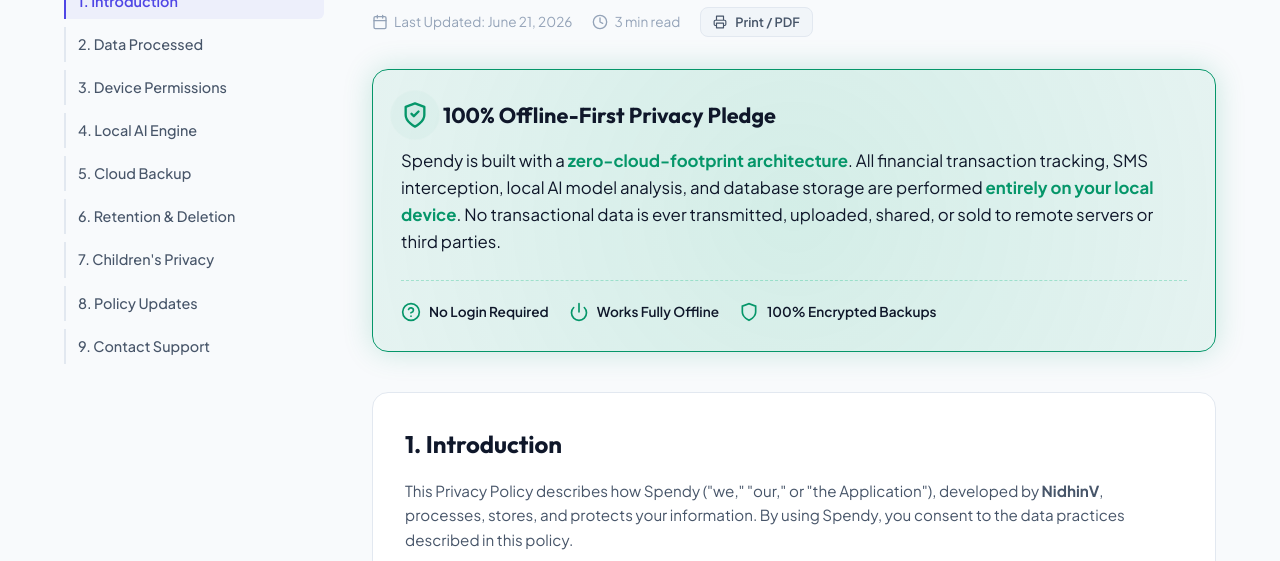
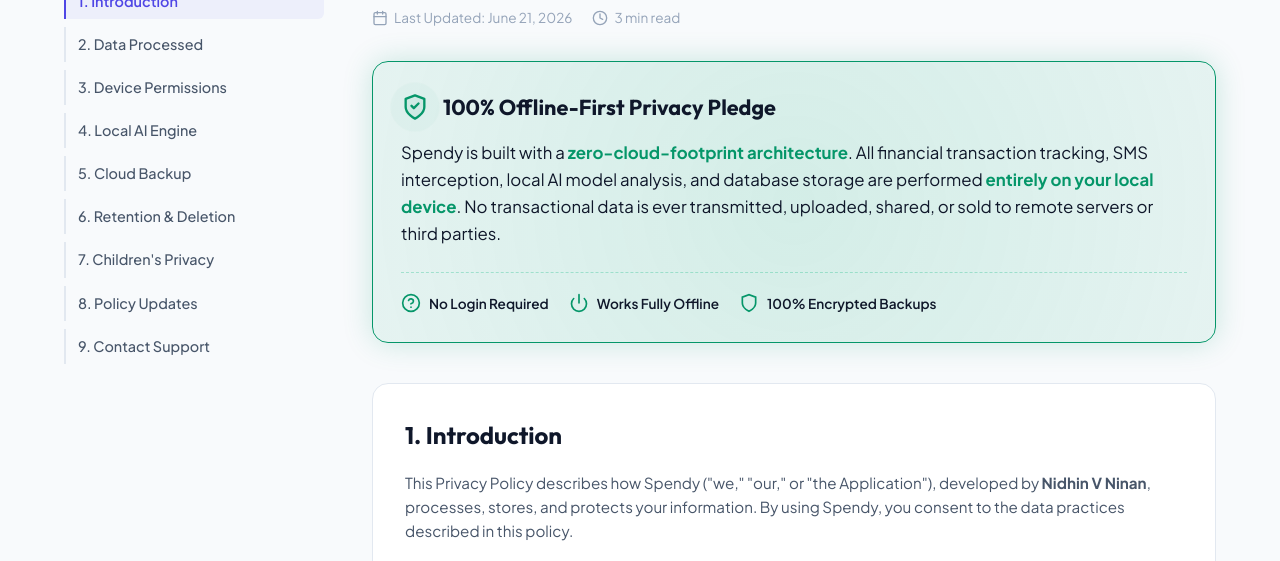
Before and after one commit to nidhin29/privacy, a website built with Vite: page index.html in a window 1280 px wide. Shown: the part 171-732 px from the top of the page. Built offline with nearby package versions, Linux system fonts and the light colour scheme.

Commit message:
chore: remove Print/PDF button and associated event listeners

```diff
--- a/app.js
+++ b/app.js
@@ -325,12 +325,6 @@
         });
     });
 
-    // ==========================================
-    // 8. Print Document Integration
-    // ==========================================
-    const printBtn = document.getElementById('print-btn');
-    printBtn.addEventListener('click', () => {
-        window.print();
-    });
+
 
 });
--- a/index.html
+++ b/index.html
@@ -7,7 +7,7 @@
     <!-- Primary SEO Meta Tags -->
     <title>Privacy Policy - Spendy (100% Offline-First Finance)</title>
     <meta name="description" content="Read the Privacy Policy for Spendy, a 100% offline-first finance tracker. Learn how we protect your transaction data, SMS alerts, and camera scans entirely on-device with zero cloud footprint.">
-    <meta name="author" content="NidhinV">
+    <meta name="author" content="Nidhin V Ninan">
     <meta name="robots" content="index, follow">
 
     <!-- Open Graph / Facebook -->
@@ -122,12 +122,7 @@
                         </svg>
                         3 min read
                     </span>
-                    <button id="print-btn" class="btn btn-secondary btn-sm" aria-label="Print or download PDF">
-                        <svg width="14" height="14" viewBox="0 0 24 24" fill="none" xmlns="http://www.w3.org/2000/svg">
-                            <path d="M6 9V2H18V9M6 18H4C2.89543 18 2 17.1046 2 16V11C2 9.89543 2.89543 9 4 9H20C21.1046 9 22 9.89543 22 11V16C22 17.1046 21.1046 18 20 18H18M6 14H18V22H6V14Z" stroke="currentColor" stroke-width="2" stroke-linecap="round" stroke-linejoin="round"/>
-                        </svg>
-                        Print / PDF
-                    </button>
+
                 </div>
 
                 <!-- 100% Offline-First Pledge Banner -->
@@ -173,7 +168,7 @@
             <!-- 1. Introduction -->
             <section id="intro" class="policy-section">
                 <h2>1. Introduction</h2>
-                <p>This Privacy Policy describes how Spendy ("we," "our," or "the Application"), developed by <strong>NidhinV</strong>, processes, stores, and protects your information. By using Spendy, you consent to the data practices described in this policy.</p>
+                <p>This Privacy Policy describes how Spendy ("we," "our," or "the Application"), developed by <strong>Nidhin V Ninan</strong>, processes, stores, and protects your information. By using Spendy, you consent to the data practices described in this policy.</p>
                 <div class="note-box">
                     <svg class="note-icon" width="20" height="20" viewBox="0 0 24 24" fill="none" xmlns="http://www.w3.org/2000/svg">
                         <circle cx="12" cy="12" r="10" stroke="currentColor" stroke-width="2"/>
@@ -502,7 +497,7 @@
             <!-- 7. Children's Privacy -->
             <section id="children" class="policy-section">
                 <h2>7. Children's Privacy</h2>
-                <p>Our Application does not address anyone under the age of 16. We do not knowingly collect or store personal information. Since all processing is local, parents can manage the local device databases directly and inspect any stored data using device managers.</p>
+                <p>Spendy is suitable for all age groups, including children (IARC 3+). Because our Application is 100% offline-first and requires no user registration, we do not collect, transmit, or store any personal information from any user, including children under the age of 13. All data remains strictly on the local device sandbox. Parents or guardians can inspect, manage, or delete this local database at any time by using the "Wipe All Data" button in the app settings or by clearing the application storage in device settings.</p>
             </section>
 
             <!-- 8. Changes to this Privacy Policy -->
@@ -525,7 +520,7 @@
                     </div>
                     <div class="contact-details">
                         <h3>Developer & Support Contact</h3>
-                        <p>NidhinV — Lead Architect</p>
+                        <p>Nidhin V Ninan — Lead Architect</p>
                         <div class="email-copy-group">
                             <span id="email-text" class="email-text">nidhinvninan29@gmail.com</span>
                             <button id="copy-email-btn" class="btn btn-secondary btn-xs" aria-label="Copy email to clipboard">
@@ -542,7 +537,7 @@
 
             <!-- Footer -->
             <footer class="footer">
-                <p>&copy; 2026 Spendy. Developed by NidhinV.</p>
+                <p>&copy; 2026 Spendy. Developed by Nidhin V Ninan.</p>
                 <p class="pledge-mini-label">100% Offline, AES-256 Encrypted, Zero Cloud Footprint.</p>
             </footer>
 
```
Also changed, not shown: dist/assets/index-Dpnrril7.js (deleted), dist/index.html.
